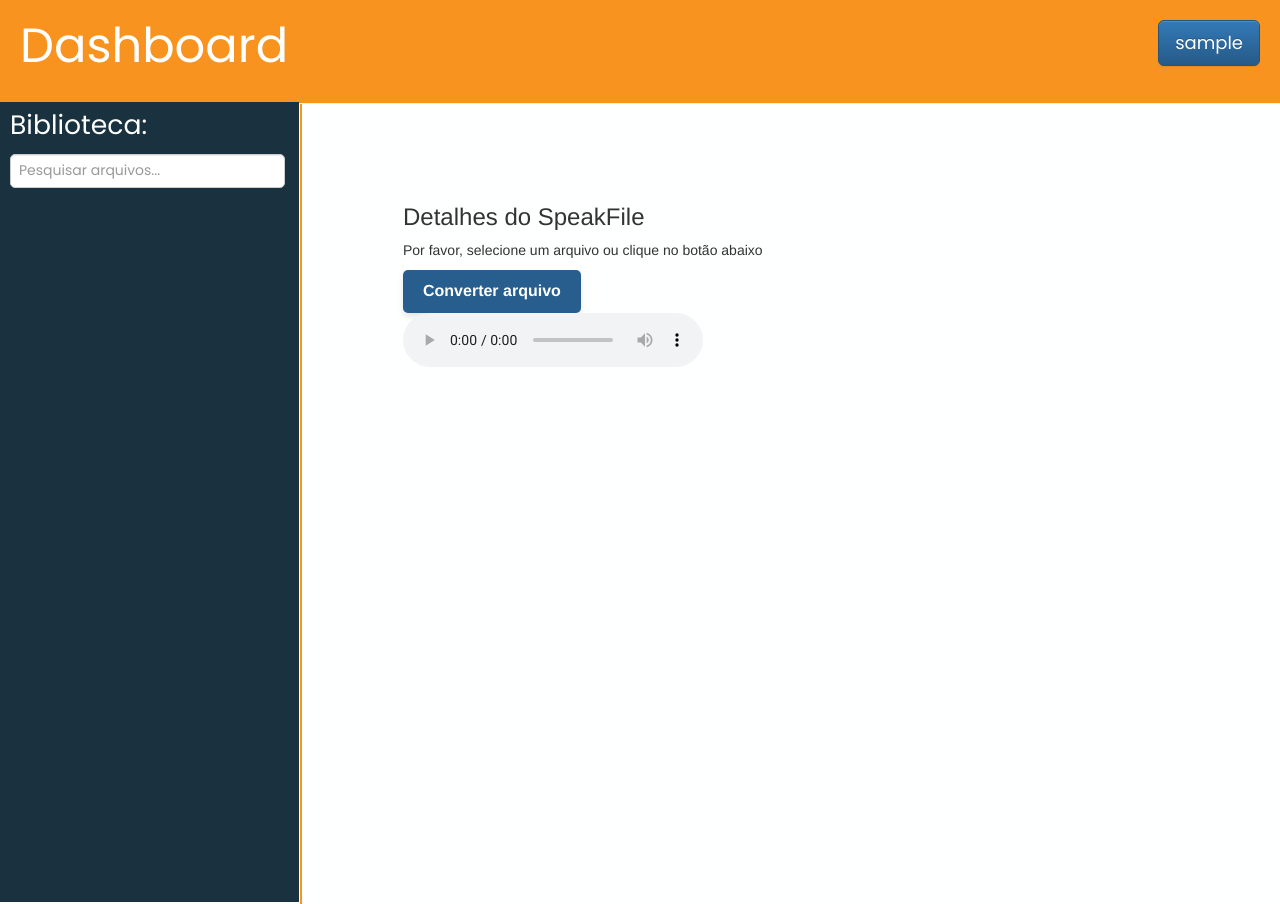
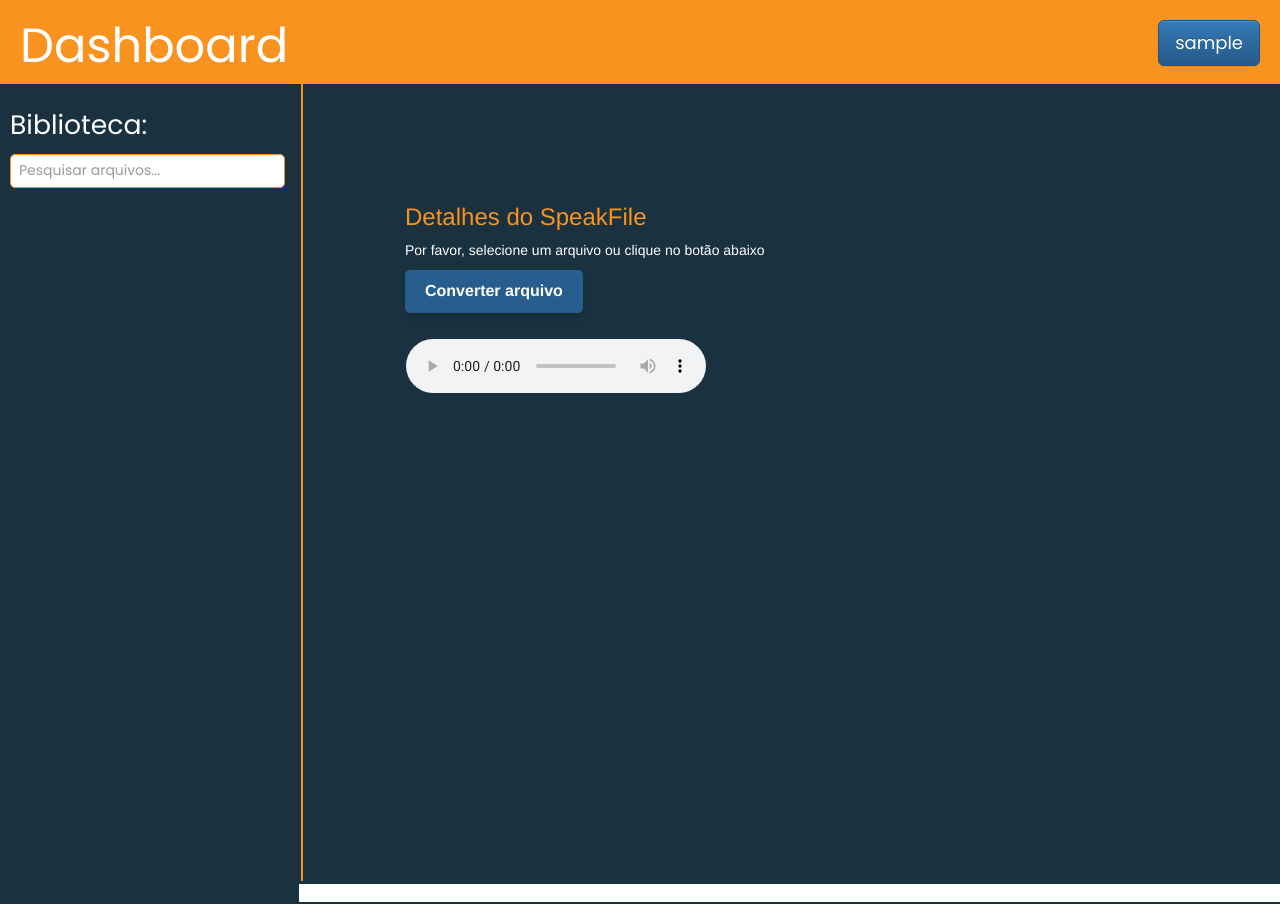
Before and after one commit to LucsRafa/SpeakerConverter, a Django app: page / in a window 1280 px wide. Run offline with Django 3.2, Linux system fonts and the light colour scheme; the visitor is signed in with stand-in values (Sample User, id 1); data that the repository does not hold is empty; some libraries are stand-ins or nearby versions; some web fonts are replaced.

Commit message:
semi-final2

```diff
--- a/speakermain/static/css/speakermain.css
+++ b/speakermain/static/css/speakermain.css
@@ -1,9 +1,9 @@
-@import url('https://fonts.googleapis.com/css2?family=Audiowide&family=Bebas+Neue&family=Merienda&family=Modak&family=Orbitron:wght@400..900&family=Roboto+Mono:ital,wght@0,100..700;1,100..700&family=Roboto:ital,wght@0,100;0,300;0,400;0,500;0,700;0,900;1,100;1,300;1,400;1,500;1,700;1,900&family=Sour+Gummy:ital,wght@0,100..900;1,100..900&family=Tinos:ital,wght@0,400;0,700;1,400;1,700&display=swap');
+@import url("https://fonts.googleapis.com/css2?family=Audiowide&family=Bebas+Neue&family=Merienda&family=Modak&family=Orbitron:wght@400..900&family=Roboto+Mono:ital,wght@0,100..700;1,100..700&family=Roboto:ital,wght@0,100;0,300;0,400;0,500;0,700;0,900;1,100;1,300;1,400;1,500;1,700;1,900&family=Sour+Gummy:ital,wght@0,100..900;1,100..900&family=Tinos:ital,wght@0,400;0,700;1,400;1,700&display=swap");
 
-body{
-    background-color: #FEFFFF;
+body {
+  background-color: #feffff;
 }
-h1 a{
+h1 a {
   color: #ffffff;
   font-family: Poppins;
 }
@@ -13,17 +13,19 @@ h2 a {
 }
 
 .page-header {
-    background-color: #F89320;
+  background-color: #f89320;
   margin: -20;
   padding: 20px 20px 20px 40px;
 }
 
-.page-header h1, .page-header h1 a, .page-header h1 a:visited, .page-header h1 a:active {
+.page-header h1,
+.page-header h1 a,
+.page-header h1 a:visited,
+.page-header h1 a:active {
   color: #ffffff;
   font-size: 36pt;
   text-decoration: none;
 }
-
 
 .container {
   display: flex;
@@ -40,23 +42,23 @@ h2 a {
   font-weight: 400;
   font-style: normal;
   font-size: 25pt;
-    color: #F89320;
+  color: #f89320;
 }
 .userButton {
   float: right;
   padding-right: 20;
   padding-top: 40;
-    color:#ffffff;
+  color: #ffffff;
   font-family: Poppins;
   font-size: 20pt;
 }
 .arquivo {
-    background-color: #1A313F;
-    color: #FEFFFF;
+  background-color: #1a313f;
+  color: #feffff;
   width: 350px;
-    max-width:100ch;
+  max-width: 100ch;
   padding-left: 10px;
-    border-top: 3px solid #F89320;
+  border-top: 3px solid #f89320;
 }
 .converter {
   display: inline-block;
@@ -103,13 +105,15 @@ h2 a {
   transform: translateX(-79%);
 }
 
-  .dropdown-item, .Conversor, .ausor {
+.dropdown-item,
+.Conversor,
+.ausor {
   display: block;
   text-align: center;
 }
 
 .container d {
-    color:#0000EE;
+  color: #0000ee;
 }
 
 #det a p {
@@ -124,39 +128,38 @@ h2 a {
   display: flex;
   align-items: flex-start; /* Alinha os elementos ao topo */
   height: 100vh; /* Define a altura como a altura total da tela */
+  background-color: #1a313f;
 }
 
-.arquivos{
-
+.arquivos {
   height: 100vh;
   margin: 18px 0px;
-        background-color: #1A313F;
+  background-color: #1a313f;
 }
 
 .linha-vertical {
   width: 2px;
-    background-color: #F89320; /* Cor da linha */
+  background-color: #f89320; /* Cor da linha */
   height: 100%; /* Garante que a linha ocupe toda a altura do container */
   align-self: stretch; /* Expande a linha para ter a altura dos elementos adjacentes */
-    margin: 20px 1px;/* Adiciona espaçamento horizontal */
+  margin: -3px 2px;
 }
 
-.detalhes{
-
+.detalhes {
   display: flex;
   flex-direction: column;
-    align-items:stretch ; /* Alinha os elementos ao topo */
-    height: 50vh; /* Altura da tela inteira */
+  align-items: stretch; /* Alinha os elementos ao topo */
+  height: 100vh; /* Altura da tela inteira */
   padding: 100px 100px;
 }
-.list-container{
-    background-color: #1A313F;
+.list-container {
+  background-color: #1a313f;
 }
-.audio{
+.audio {
   width: 300px;
   height: 54px;
 }
-.modev{
+.modev {
   margin-bottom: 5px; /* Espaçamento entre os parágrafos */
   font-size: 14px; /* Ajuste o tamanho da fonte se necessário */
 }
@@ -165,7 +168,7 @@ h2 a {
   margin: 10px 0;
   width: 95%; /* Largura ajustável */
   padding: 8px;
-    border: 1px solid #F89320;
+  border: 1px solid #f89320;
   border-radius: 5px;
   font-size: 14px;
 }
@@ -177,11 +180,27 @@ h2 a {
   cursor: pointer;
   border-radius: 3px;
   font-size: 12px;
+  margin-left: auto; /* Isso empurra o botão para a direita */
+  display: block; /* Faz o botão ser tratado como um bloco, permitindo o alinhamento */
 }
 
 .btn-delete:hover {
   background-color: #c9302c;
 }
-.fontBiblio{
-    color: #FEFFFF;
+.fontBiblio {
+  color: #feffff;
 }
+p {
+  color: #feffff;
+}
+h3 {
+  color: #f89320;
+}
+audio,
+canvas,
+progress,
+video {
+  margin: 26px 1px;
+  display: inline-block;
+  vertical-align: baseline;
+}
--- a/speakermain/templates/speakermain/index.html
+++ b/speakermain/templates/speakermain/index.html
@@ -10,16 +10,7 @@
         <script src="https://maxcdn.bootstrapcdn.com/bootstrap/3.3.7/js/bootstrap.min.js"></script>
         <link rel="stylesheet" href="//maxcdn.bootstrapcdn.com/bootstrap/3.2.0/css/bootstrap-theme.min.css">
         <link rel="stylesheet" href="{% static 'css/speakermain.css' %}">
-        <style>
-            #search-bar {
-                margin: 10px 0;
-                width: 95%;
-                padding: 8px;
-                border: 1px solid #ccc;
-                border-radius: 5px;
-                font-size: 14px;
-            }
-        </style>
+
     </head>
     <body>
         <div class="userButton dropdown" style="display: flex; justify-content: flex-start;">
@@ -49,10 +40,12 @@
                         <li>
                             <div class="arquivo">
                                 <h2><a href="#" class="audio-link" data-id="{{ sfile.id }}">{{ sfile.titulo }}</a></h2>
-                                <p><strong>Feito em: </strong>{{ sfile.datacriado }}</p>
-                                <p class="modev"><strong>Formato de áudio: </strong>{{ sfile.formato }}</p>
-                                <p class="modev"><strong>Modelo de voz: </strong>{{ sfile.modelo }}</p>
-                                <button class="btn-delete" data-id="{{ sfile.id }}">Excluir</button>
+                                <div class="info-container">
+                                    <p><strong>Feito em: </strong>{{ sfile.datacriado }}</p>
+                                    <p class="modev"><strong>Formato de áudio: </strong>{{ sfile.formato }}</p>
+                                    <p class="modev"><strong>Modelo de voz: </strong>{{ sfile.modelo }}</p>
+                                    <button class="btn-delete" data-id="{{ sfile.id }}">Excluir</button>
+                                </div>
                             </div>
                         </li>
                         {% endfor %}
```
Also changed, not shown: speakermain/static/js/deleteFiles.js (+22 -20 lines), 3 other files. Lines whose indentation alone changed are shown as unchanged.
